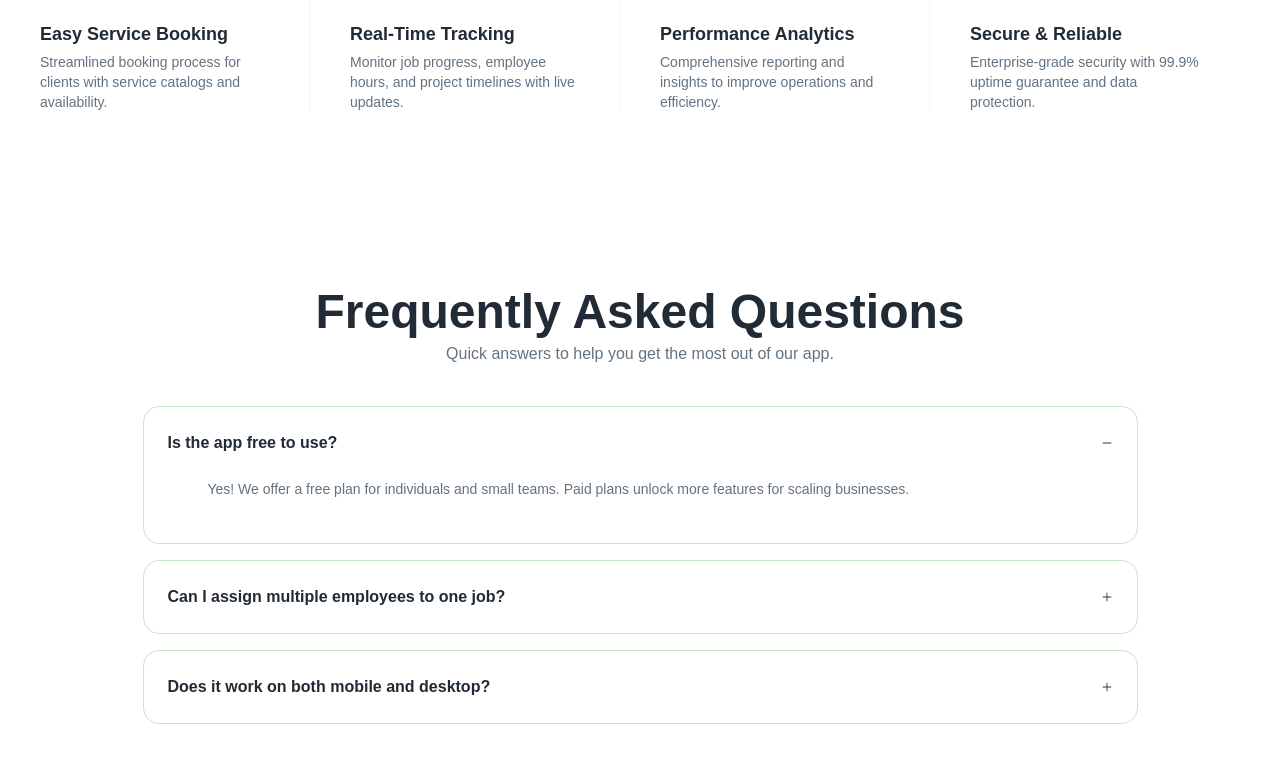
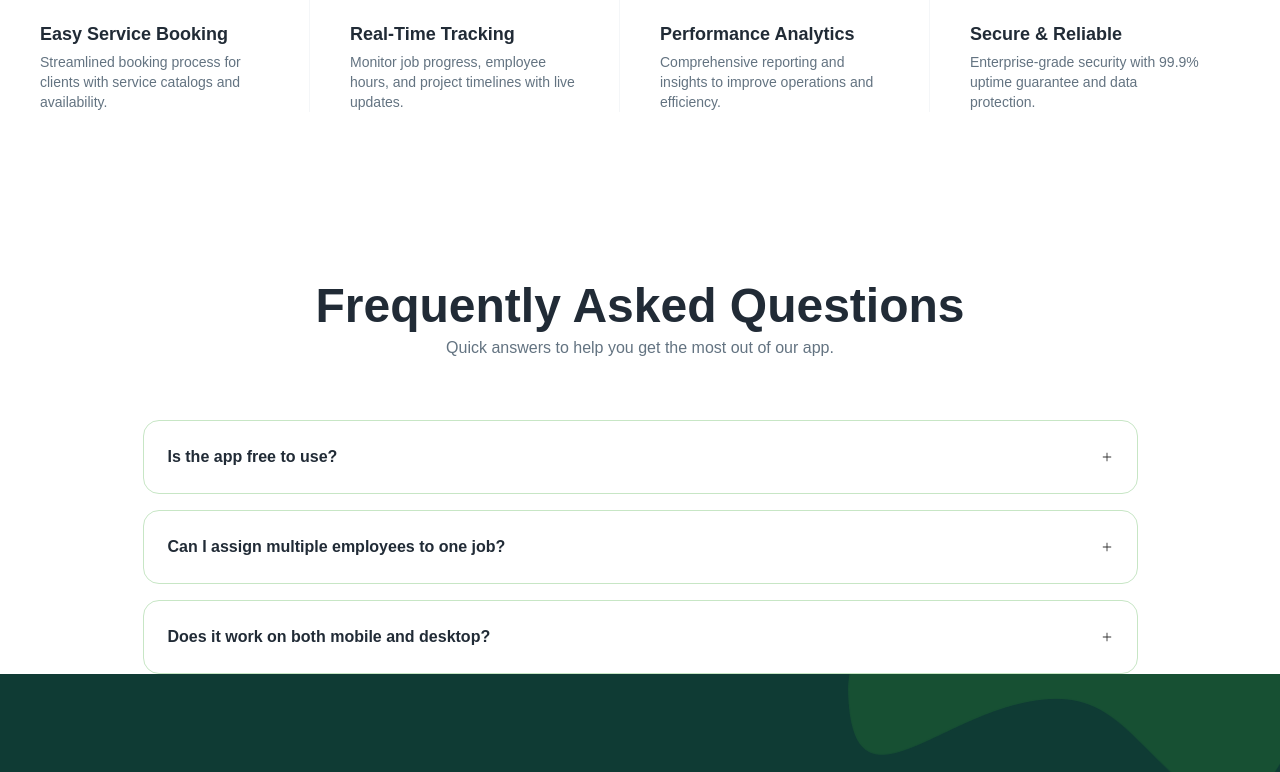
Before and after one commit to farhana988/ScaoeSync, a React (Vite) app: page / in a window 1280 px wide. Shown: the part 758-1530 px from the top of the page. Built offline with nearby package versions, Linux system fonts and the light colour scheme.

Commit message:
updated faq section

```diff
--- a/src/components/home/faq/Faq.jsx
+++ b/src/components/home/faq/Faq.jsx
@@ -1,54 +1,27 @@
-import { useState } from "react";
 import SectionHeader from "../../shared/SectionHeader";
-import { AiOutlineMinus, AiOutlinePlus } from "react-icons/ai";
-const faqs = [
-  {
-    q: "Is the app free to use?",
-    a: "Yes! We offer a free plan for individuals and small teams. Paid plans unlock more features for scaling businesses.",
-  },
-  {
-    q: "Can I assign multiple employees to one job?",
-    a: "Absolutely. You can assign as many employees as needed for each job.",
-  },
-  {
-    q: "Does it work on both mobile and desktop?",
-    a: "Yes, our app is fully responsive and works across all devices.",
-  },
-];
+import useFaqToggle from "../../../hooks/useFaqToggle";
+import { faqData } from "../../../data/faqData";
+import FaqAccordion from "./FaqAccordion";
+
 const Faq = () => {
-  const [openIndex, setOpenIndex] = useState(0);
+  const { openIndex, toggleFaq } = useFaqToggle();
   return (
-    <section className=" py-20">
-      {/* FAQ */}
-      <div className="container mx-auto px-6 mt-24">
+    <section className="pt-[170px]">
       <SectionHeader
         title="Frequently Asked Questions"
         subtitle="Quick answers to help you get the most out of our app."
       />
 
-        <div className="mt-10 max-w-[995px] mx-auto space-y-4">
-          {faqs.map((f, i) => (
-            <div
-              className="border border-[#C7E6C5] rounded-[16px] p-[24px] "
+      <div className="mt-[60px] max-w-[995px] mx-auto space-y-4">
+        {faqData.map((f, i) => (
+          <FaqAccordion
             key={i}
-            >
-              <button
-                onClick={() => setOpenIndex(openIndex === i ? null : i)}
-                className="w-full flex justify-between items-center text-left"
-              >
-                <span className="font-semibold text-dGray">{f.q}</span>
-                {openIndex === i ? (
-                  <AiOutlineMinus className="opacity-80 text-xs" />
-                ) : (
-                  <AiOutlinePlus className="opacity-80 text-xs" />
-                )}
-              </button>
-              {openIndex === i && (
-                <p className="pb-5 text-lGray text-sm pl-10 mt-[24px]">{f.a}</p>
-              )}
-            </div>
+            question={f.q}
+            answer={f.a}
+            isOpen={openIndex === i}
+            onClick={() => toggleFaq(i)}
+          />
         ))}
-        </div>
       </div>
     </section>
   );
--- /dev/null
+++ b/src/components/home/faq/FaqAccordion.jsx
@@ -0,0 +1,24 @@
+import { AiOutlineMinus, AiOutlinePlus } from "react-icons/ai";
+
+const FaqAccordion = ({ question, answer, isOpen, onClick }) => {
+  return (
+    <div className="border border-[#C7E6C5] rounded-[16px] p-[24px]">
+      <button
+        onClick={onClick}
+        className="w-full flex justify-between items-center text-left"
+      >
+        <span className="font-semibold text-dGray">{question}</span>
+        {isOpen ? (
+          <AiOutlineMinus className="opacity-80 text-xs" />
+        ) : (
+          <AiOutlinePlus className="opacity-80 text-xs" />
+        )}
+      </button>
+      {isOpen && (
+        <p className="pb-5 text-lGray text-sm pl-10 mt-[24px]">{answer}</p>
+      )}
+    </div>
+  );
+};
+
+export default FaqAccordion;
--- a/src/components/shared/SectionHeader.jsx
+++ b/src/components/shared/SectionHeader.jsx
@@ -1,10 +1,10 @@
-import React from "react";
-
 const SectionHeader = ({ title, subtitle }) => {
   return (
     <div className="text-center max-w-2xl mx-auto">
-      <h2 className="text-3xl md:text-5xl font-bold text-dGray">{title}</h2>
-      <p className="text-lGray mt-[6px]">{subtitle}</p>
+      <h2 className="text-2xl md:text-3xl lg:text-4xl xl:text-5xl font-bold text-dGray">
+        {title}
+      </h2>
+      <p className="text-lGray mt-[6px] text-xs lg:text-base">{subtitle}</p>
     </div>
   );
 };
--- /dev/null
+++ b/src/data/faqData.js
@@ -0,0 +1,14 @@
+export const faqData = [
+  {
+    q: "Is the app free to use?",
+    a: "Yes! We offer a free plan for individuals and small teams. Paid plans unlock more features for scaling businesses.",
+  },
+  {
+    q: "Can I assign multiple employees to one job?",
+    a: "Absolutely. You can assign as many employees as needed for each job.",
+  },
+  {
+    q: "Does it work on both mobile and desktop?",
+    a: "Yes, our app is fully responsive and works across all devices.",
+  },
+];
--- /dev/null
+++ b/src/hooks/useFaqToggle.js
@@ -0,0 +1,13 @@
+import { useState } from "react";
+
+const useFaqToggle = () => {
+  const [openIndex, setOpenIndex] = useState(null);
+
+  const toggleFaq = (index) => {
+    setOpenIndex(openIndex === index ? null : index);
+  };
+
+  return { openIndex, toggleFaq };
+};
+
+export default useFaqToggle;
```
Lines whose indentation alone changed are shown as unchanged.
